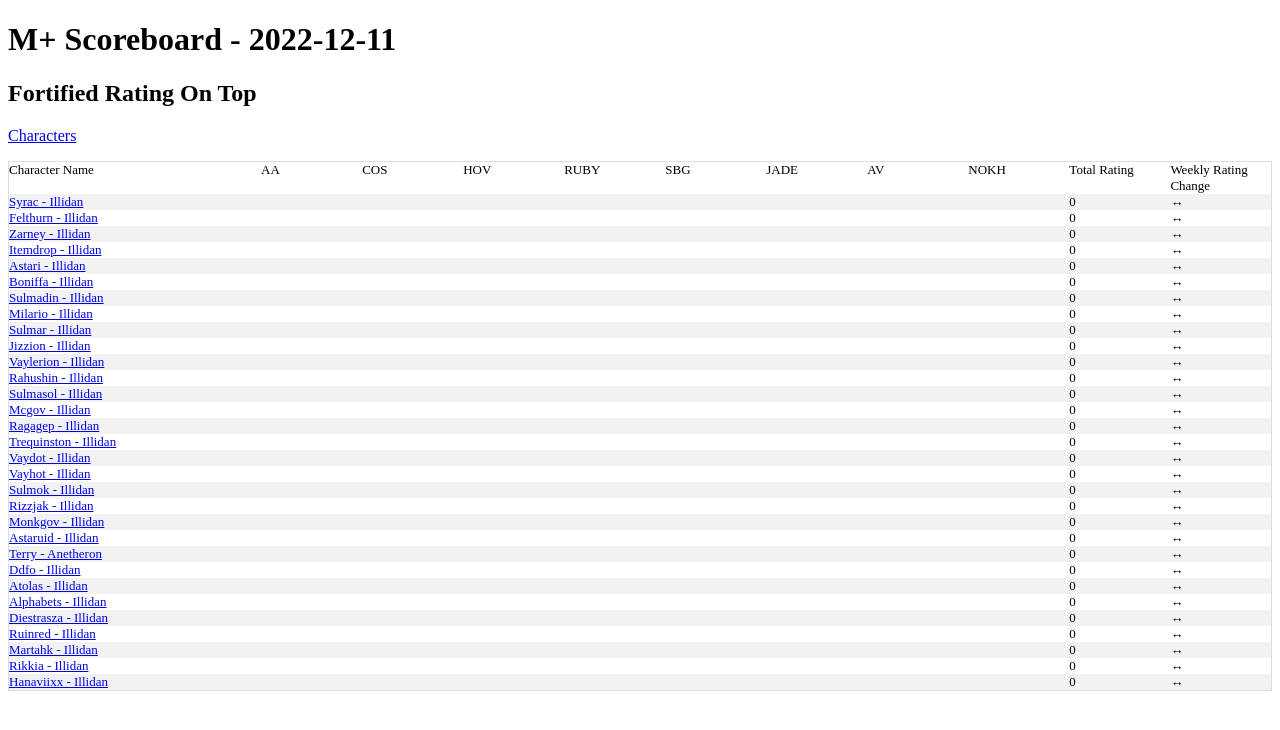
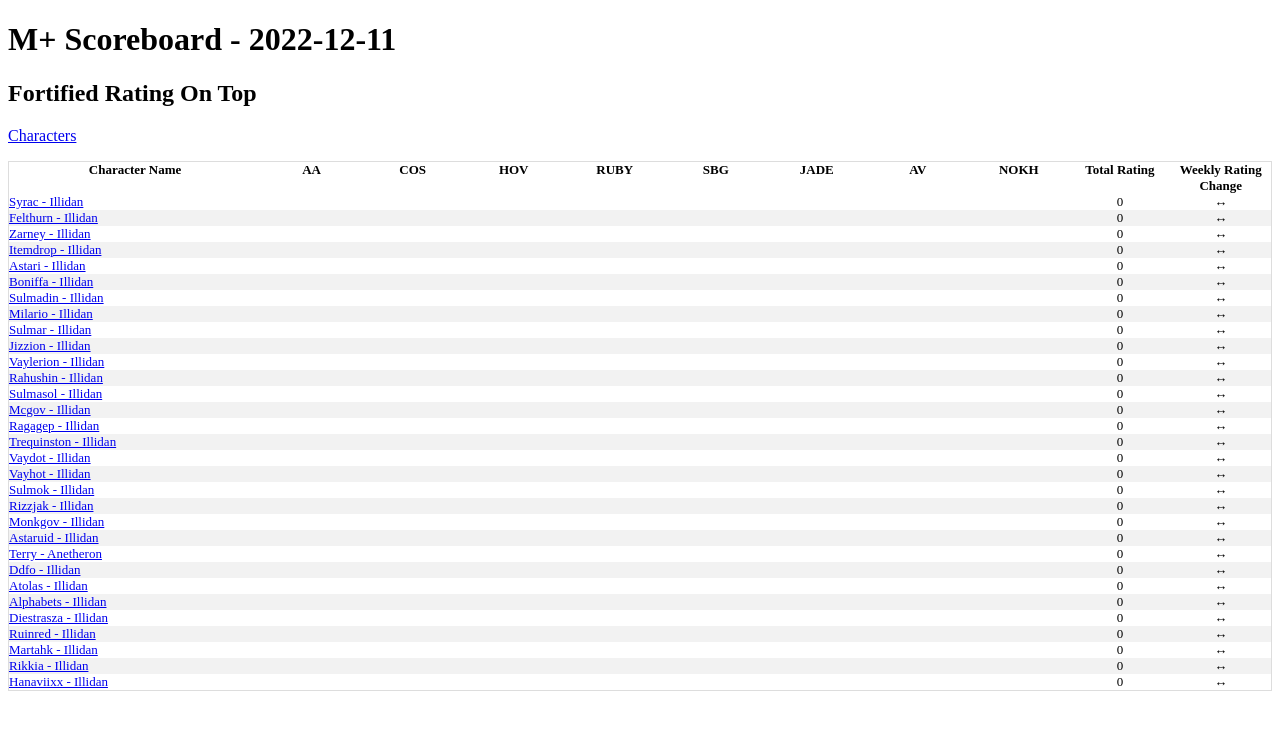
Before and after one commit to terryseyler/MythicPlus, a Flask app: page / in a window 1280 px wide. Shown: the top 730 px of the page. Run offline with Flask 2, Linux system fonts and the light colour scheme; data comes from the database, SQL or seed files in the repository.

Commit message:
adjusted css

```diff
--- a/static/style.css
+++ b/static/style.css
@@ -1,9 +1,23 @@
 
+th, td {
+  text-align: left;
+  vertical-align:top;
+  padding: 0px;
+  font-size: 13px;
+}
 table.scoreboard {
   border-collapse: collapse;
   border-spacing: 0;
   width: 100%;
   border: 1px solid #ddd;
+}
+.scoreboard,tr,td,th{
+  text-align: center;
+  width: 8%;
+}
+.scoreboard,tr,td:nth-child(1){
+  text-align: left;
+  width: 20%;
 }
 
 table.character {
@@ -20,22 +34,12 @@ table.upgrade_character {
   border: 1px solid #ddd;
 }
 
-th, td {
-  text-align: left;
-  vertical-align:top;
-  padding: 0px;
-  font-size: 13px;
-}
 
 tr:nth-child(even) {
   background-color: #f2f2f2;
 }
-td.scoreboard_char_name {
-  width:20%;
-}
-td.scoreboard_attributes {
-  width:8%;
-}
+
+
 .row {
   display: flex;
   margin-left:-5px;
--- a/templates/index.html
+++ b/templates/index.html
@@ -9,30 +9,30 @@
 <p><a href="{{url_for('character_list')}}">Characters</a></p>
 
 <table class="scoreboard">
-<tr>
-    <td class="scoreboard_char_name">Character Name</td>
+<thead>
+    <th class="scoreboard_char_name">Character Name</td>
 
 <!---for distinct column names!-->
-    <td class="scoreboard_attributes">AA</td>
-    <td class="scoreboard_attributes">COS</td>
-    <td class="scoreboard_attributes">HOV</td>
-    <td class="scoreboard_attributes">RUBY</td>
-    <td class="scoreboard_attributes">SBG</td>
-    <td class="scoreboard_attributes">JADE</td>
-    <td class="scoreboard_attributes">AV</td>
-    <td class="scoreboard_attributes">NOKH</td>
-    <td class="scoreboard_attributes">Total Rating</td>
-    <td class="scoreboard_attributes">Weekly Rating Change</td>
+    <th class="scoreboard_rating">AA</th>
+    <th class="scoreboard_rating">COS</th>
+    <th class="scoreboard_rating">HOV</th>
+    <th class="scoreboard_rating">RUBY</th>
+    <th class="scoreboard_rating">SBG</th>
+    <th class="scoreboard_rating">JADE</th>
+    <th class="scoreboard_rating">AV</th>
+    <th class="scoreboard_rating">NOKH</th>
+    <th class="scoreboard_rating">Total Rating</th>
+    <th class="scoreboard_rating">Weekly Rating Change</th>
 <!---end for!-->
-</tr>
+    </thead>
 
 {% for data in data %}
 
 <tr>
-    <td class="scoreboard_char_name"><a href="{{url_for('character_name',character_name=data['name'],realm=data['realm'],region=data['region'])}}">{{ data['name'] }} - {{data['realm']}}</a></td>
+    <td><a href="{{url_for('character_name',character_name=data['name'],realm=data['realm'],region=data['region'])}}">{{ data['name'] }} - {{data['realm']}}</a></td>
 
 <!--Grimrail F-->
-    <td class="scoreboard_attributes">{% if data['pr_GD_for'] !=  data['Grimrail Depot Fortified'] and data['pr_GD_for'] %}
+    <td>{% if data['pr_GD_for'] !=  data['Grimrail Depot Fortified'] and data['pr_GD_for'] %}
 
     {{ data['Grimrail Depot Fortified']}} ( {{data['pr_GD_for']}}  )
 
@@ -52,7 +52,7 @@
     {% endif %}</td>
 
 <!--ID F-->
-    <td class="scoreboard_attributes">{% if data['pr_ID_for'] !=  data['Iron Docks Fortified'] and data['pr_ID_for']%}
+    <td>{% if data['pr_ID_for'] !=  data['Iron Docks Fortified'] and data['pr_ID_for']%}
 
     {{ data['Iron Docks Fortified']}} ( {{data['pr_ID_for']}}  )
 
@@ -72,7 +72,7 @@
 
 
 <!--JUNK F-->
-    <td class="scoreboard_attributes">{% if data['pr_JUNK_for'] !=  data['Mechagon Junkyard Fortified'] and data['pr_JUNK_for'] %}
+    <td>{% if data['pr_JUNK_for'] !=  data['Mechagon Junkyard Fortified'] and data['pr_JUNK_for'] %}
 
     {{ data['Mechagon Junkyard Fortified']}} ( {{data['pr_JUNK_for']}}  )
 
@@ -91,7 +91,7 @@
     {% endif %}</td>
 
 <!--WKSP F-->
-    <td class="scoreboard_attributes">{% if data['pr_WKSP_for'] !=  data['Mechagon Workshop Fortified'] and data['pr_WKSP_for'] %}
+    <td>{% if data['pr_WKSP_for'] !=  data['Mechagon Workshop Fortified'] and data['pr_WKSP_for'] %}
 
     {{ data['Mechagon Workshop Fortified']}} ( {{data['pr_WKSP_for']}}  )
 
@@ -115,7 +115,7 @@
     </td>
 
 <!--Lower F-->
-    <td class="scoreboard_attributes">{% if data['pr_LOWR_for'] !=  data['Return to Karazhan: Lower Fortified'] and data['pr_LOWR_for'] %}
+    <td>{% if data['pr_LOWR_for'] !=  data['Return to Karazhan: Lower Fortified'] and data['pr_LOWR_for'] %}
 
     {{ data['Return to Karazhan: Lower Fortified']}} ( {{data['pr_LOWR_for']}}  )
 
@@ -136,7 +136,7 @@
     {% endif %}</td>
 
 <!--UPPER F-->
-    <td class="scoreboard_attributes">{% if data['pr_UPPR_for'] !=  data['Return to Karazhan: Upper Fortified'] and data['pr_UPPR_for']%}
+    <td>{% if data['pr_UPPR_for'] !=  data['Return to Karazhan: Upper Fortified'] and data['pr_UPPR_for']%}
 
     {{ data['Return to Karazhan: Upper Fortified']}} ( {{data['pr_UPPR_for']}}  )
 
@@ -158,7 +158,7 @@
     {% endif %}</td>
 
 <!--Gambit F-->
-    <td class="scoreboard_attributes">{% if data['pr_GMBT_for'] !=  data['Tazavesh: So\'leah\'s Gambit Fortified'] and data['pr_GMBT_for']%}
+    <td>{% if data['pr_GMBT_for'] !=  data['Tazavesh: So\'leah\'s Gambit Fortified'] and data['pr_GMBT_for']%}
 
     {{ data['Tazavesh: So\'leah\'s Gambit Fortified'] }} ( {{data['pr_GMBT_for']}}  )
 
@@ -177,7 +177,7 @@
     {% endif %}</td>
 
 <!--street F-->
-    <td class="scoreboard_attributes">{% if data['pr_STRT_for'] !=  data['Tazavesh: Streets of Wonder Fortified'] and data['pr_STRT_for'] %}
+    <td>{% if data['pr_STRT_for'] !=  data['Tazavesh: Streets of Wonder Fortified'] and data['pr_STRT_for'] %}
 
     {{ data['Tazavesh: Streets of Wonder Fortified']}} ( {{data['pr_STRT_for']}}  )
 
@@ -196,14 +196,14 @@
     {% else %}
     {{ data['Tazavesh: Streets of Wonder Tyrannical'] }}
     {% endif %}</td>
-    <td class="scoreboard_attributes">{{ data['total_rating'] }}</td>
+    <td>{{ data['total_rating'] }}</td>
 
    {% if data['daily_rating_change'] > 0 %}
-     <td class="scoreboard_attributes">&uarr; {{ data['daily_rating_change'] }}</td>
+     <td>&uarr; {{ data['daily_rating_change'] }}</td>
    {% elif data['daily_rating_change']  < 0 %}
-     <td class="scoreboard_attributes">&darr;{{ data['daily_rating_change'] }}</td>
+     <td>&darr;{{ data['daily_rating_change'] }}</td>
    {% else %}
-     <td class="scoreboard_attributes">&harr;</td>
+     <td>&harr;</td>
    {% endif %}
 
 {% endfor %}
```
